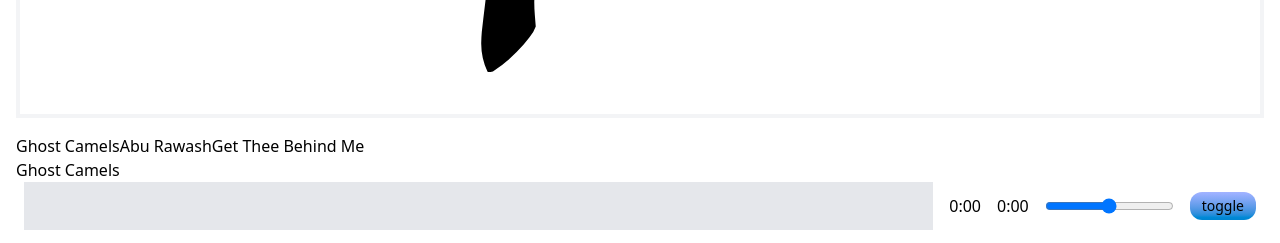
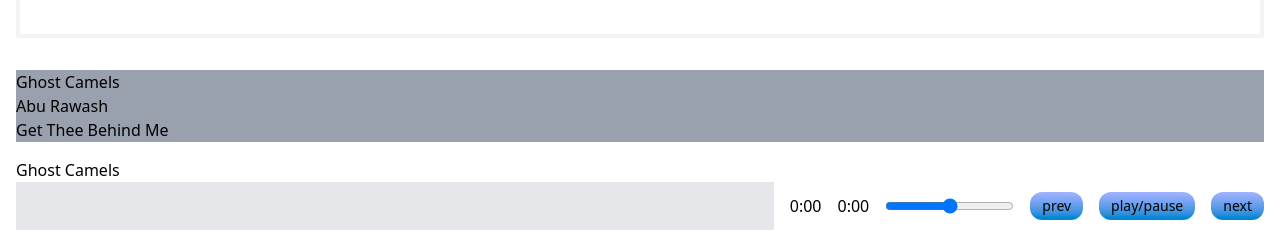
Before and after one commit to ofsound/vue-portfolio, a Vue app: page / in a window 1280 px wide. Shown: the part 554-797 px from the top of the page. Built offline with nearby package versions, Linux system fonts and the light colour scheme; no server answers.

Commit message:
Hook up prev and next buttons

```diff
--- a/src/components/PersistentPlayer.vue
+++ b/src/components/PersistentPlayer.vue
@@ -31,7 +31,7 @@
       }
     }),
   )
-  return buffers.filter((buffer) => buffer !== null) // Filter out any failed loads
+  return buffers.filter((buffer) => buffer !== null)
 }
 
 const audioData = [
@@ -72,6 +72,19 @@
 
 const playlistClick = (index: number) => {
   playAudio(index)
+}
+
+const prevTrack = () => {
+  if (trackIndex.value > 0) {
+    trackIndex.value--
+    playAudio(trackIndex.value)
+  }
+}
+const nextTrack = () => {
+  if (trackIndex.value < audioData.length) {
+    trackIndex.value++
+    playAudio(trackIndex.value)
+  }
 }
 
 const seekAudio = (event: MouseEvent) => {
@@ -128,17 +141,18 @@
 
 <template>
   <section class="ml-auto w-full shrink-0">
-    <div>
-      <a
+    <div class="my-4 bg-gray-400">
+      <div
+        class="hover:underline"
         v-for="(track, index) in audioData.map((track) => track.title)"
         :key="track"
         @click="playlistClick(index)"
       >
         {{ track }}
-      </a>
+      </div>
     </div>
     <div>{{ currentTrackTitle }}</div>
-    <div class="flex h-12 items-center justify-end gap-4 px-2">
+    <div class="flex h-12 items-center justify-end gap-4">
       <div class="h-full w-full bg-gray-200" @click="seekAudio">
         <div
           :style="{ width: progressPercentage + '%' }"
@@ -148,17 +162,23 @@
       <div>{{ formatTime(elapsed) }}</div>
       <div>{{ formatTime(audioBuffer.duration) }}</div>
       <input type="range" id="volume" min="0" max="2" value="1" step="0.01" />
-      <!-- <button
+      <button
         class="cursor-pointer rounded-xl bg-linear-to-t from-sky-600 to-indigo-300 px-3 py-1 text-sm hover:bg-gray-400"
-        @click="playAudio"
+        @click="prevTrack"
       >
-        play
-      </button> -->
+        prev
+      </button>
       <button
         class="cursor-pointer rounded-xl bg-linear-to-t from-sky-600 to-indigo-300 px-3 py-1 text-sm hover:bg-gray-400"
         @click="toggleAudio"
       >
-        toggle
+        play/pause
+      </button>
+      <button
+        class="cursor-pointer rounded-xl bg-linear-to-t from-sky-600 to-indigo-300 px-3 py-1 text-sm hover:bg-gray-400"
+        @click="nextTrack"
+      >
+        next
       </button>
     </div>
   </section>
```
